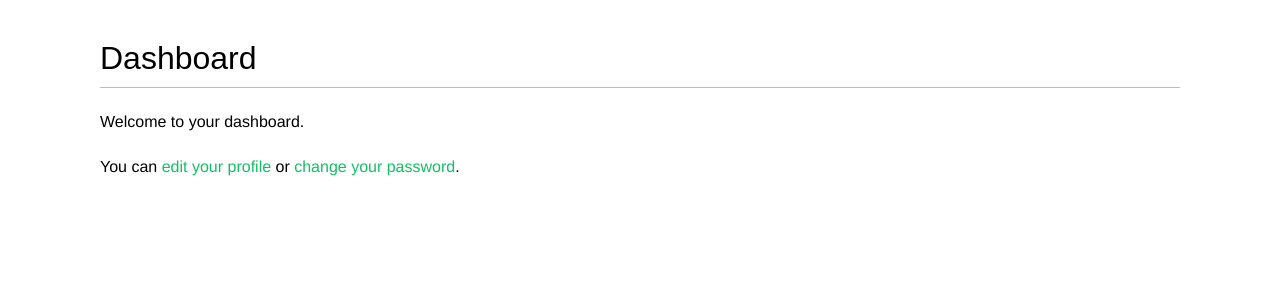
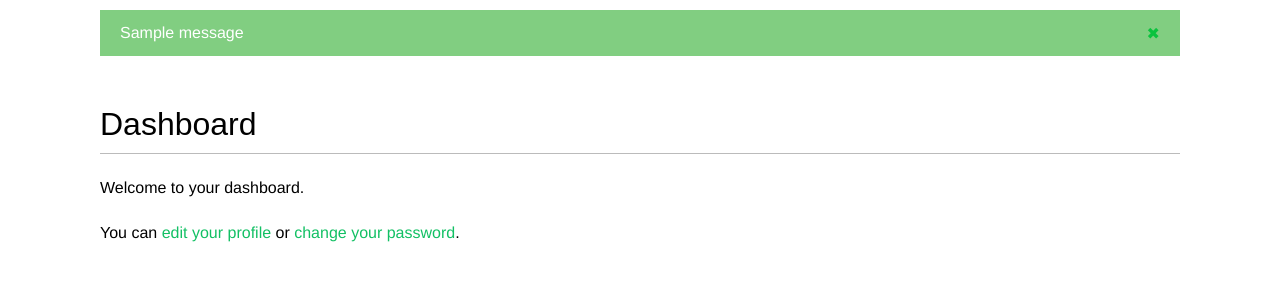
Before and after one commit to GalRavil/dj_pr_social_website, a Django app: page /account/ in a window 1280 px wide. Shown: the part 48-348 px from the top of the page. Run offline with Django 3.2, Linux system fonts and the light colour scheme; a user stored in the database is signed in; tables that the repository leaves empty hold one stand-in row (values such as "Sample post"); one stand-in notice (Sample message) is shown; some web fonts are replaced.

Commit message:
+ messages for editing profile

```diff
--- a/account/templates/base.html
+++ b/account/templates/base.html
@@ -38,6 +38,18 @@
         </span>
 
     </div>
+
+    {% if messages %}
+        <ul class="messages">
+            {% for message in messages %}
+                <li class="{{ message.tags }}">
+                    {{ message|safe }}
+                    <a href="#" class="close">✖</a>
+                </li>
+            {% endfor %}
+        </ul>
+    {% endif %}
+
     <div id="content">
         {% block content %}
         {% endblock %}
--- a/account/views.py
+++ b/account/views.py
@@ -1,3 +1,4 @@
+from django.contrib import messages
 from django.contrib.auth import authenticate, login
 from django.contrib.auth.decorators import login_required
 from django.http import HttpResponse
@@ -68,6 +69,9 @@ def edit(request):
         if user_form.is_valid() and profile_form.is_valid():
             user_form.save()
             profile_form.save()
+            messages.success(request, 'Profile updated successfully')
+        else:
+            messages.error(request, 'Error occurred updating your profile')
     else:
         user_form = UserEditForm(instance=request.user)
         profile_form = ProfileEditForm(instance=request.user.profile)
```
